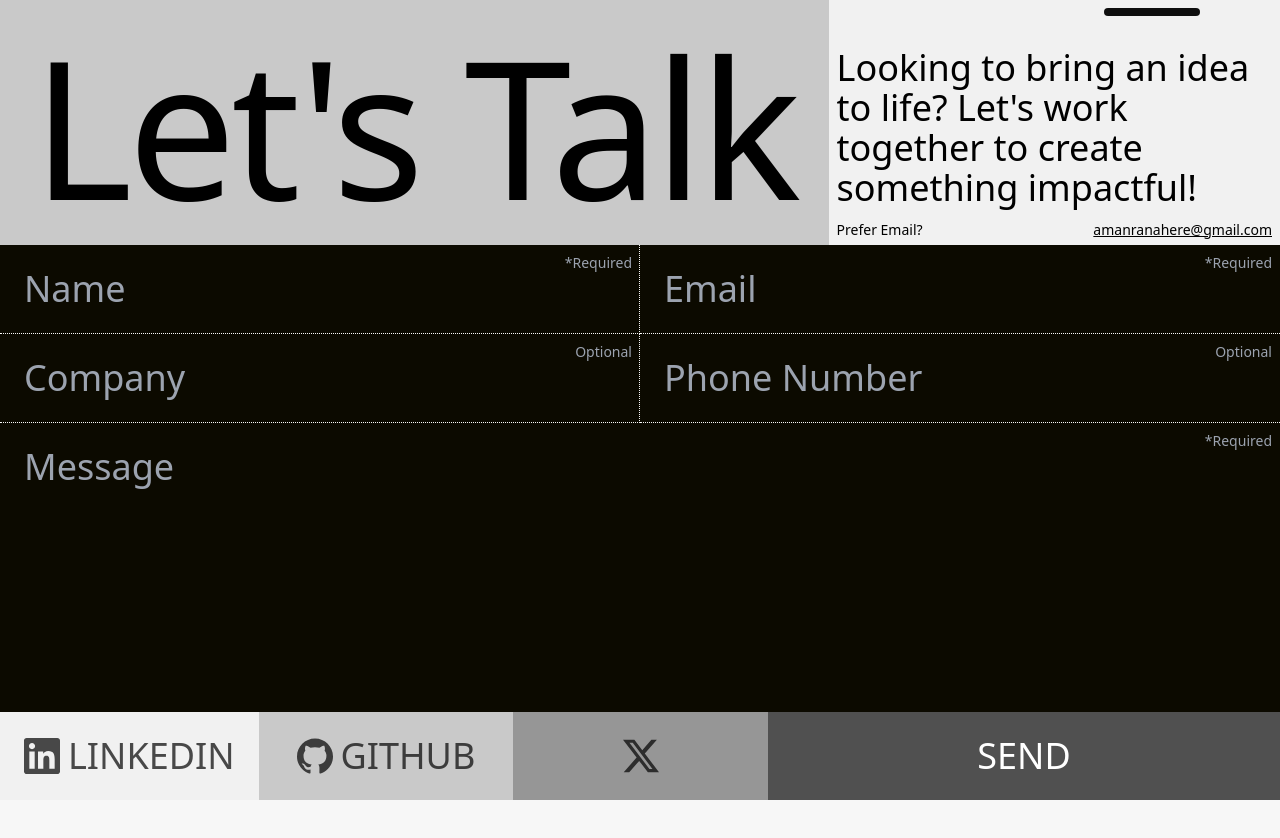
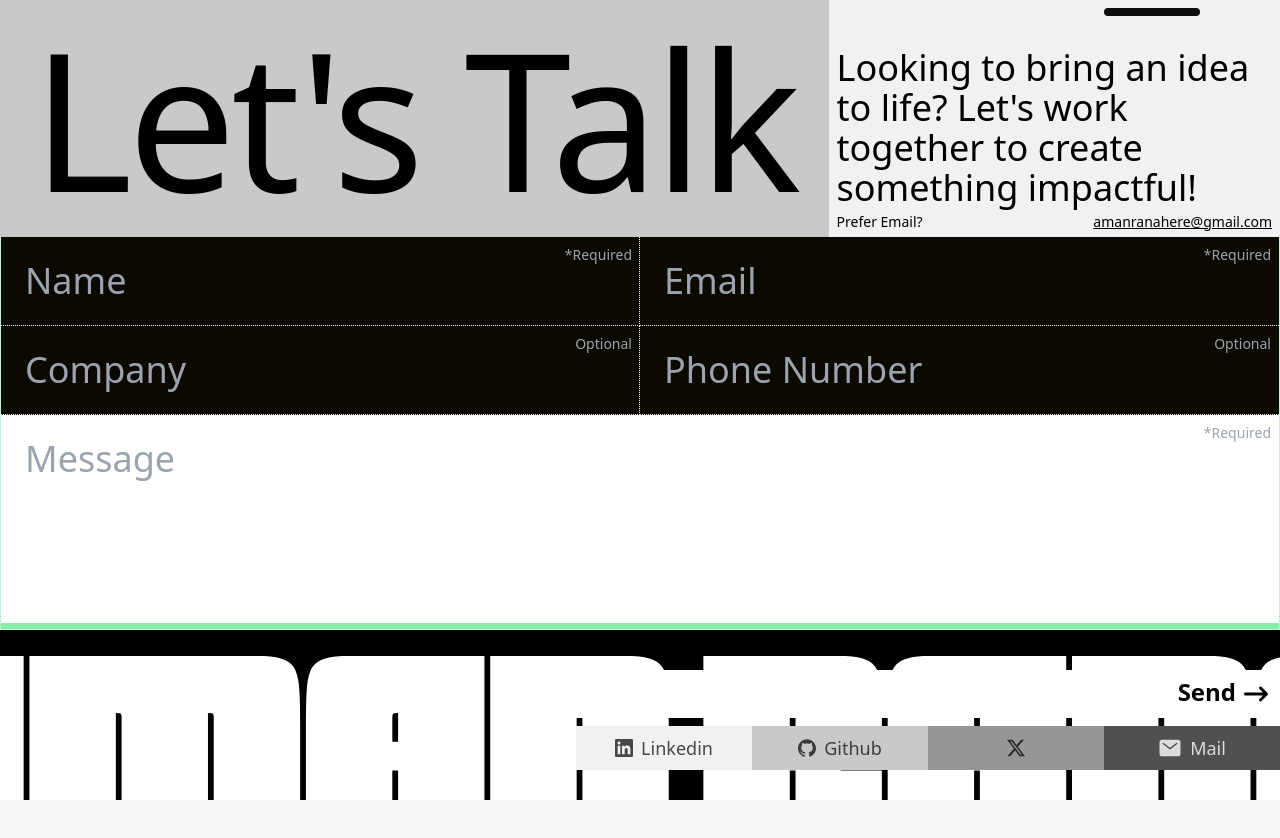
Before and after one commit to amanranahere/Portfolio, a React (Vite) app: page /contact in a window 1280 px wide. Shown: the top 838 px of the page. Built offline with nearby package versions, Linux system fonts and the light colour scheme.

Commit message:
add contact secction on home page

```diff
--- a/src/components/Capabilities/CapabilitiesComponent.jsx
+++ b/src/components/Capabilities/CapabilitiesComponent.jsx
@@ -1,4 +1,5 @@
 import React, { useState } from "react";
+import { useLocation } from "react-router-dom";
 import { motion } from "framer-motion";
 import {
   SiReact,
@@ -27,7 +28,9 @@ import {
 } from "react-icons/si";
 
 function CapabilitiesComponent() {
-  const [selectedCategory, setSelectedCategory] = useState("All");
+  const location = useLocation();
+  const initialCategory = location.state?.selectedCategory || "All";
+  const [selectedCategory, setSelectedCategory] = useState(initialCategory);
   const [expandedItem, setExpandedItem] = useState(null);
 
   const techStack = [
--- a/src/components/Contact/ContactComponent.jsx
+++ b/src/components/Contact/ContactComponent.jsx
@@ -4,7 +4,7 @@ import { motion } from "framer-motion";
 
 function ContactComponent() {
   return (
-    <div className="lg:pt-0 bg-[#f7f7f7] h-screen flex flex-col md:overflow-hidden">
+    <div className="">
       <div className="flex flex-col lg:flex-row">
         <motion.div
           initial={{ x: -300, y: -300, opacity: 0 }}
@@ -14,7 +14,7 @@ function ContactComponent() {
             ease: [0.16, 1, 0.3, 1],
             delay: 0.6,
           }}
-          className="p-8 pt-40 md:pt-52 lg:pt-10 bg-[#c9c9c9] text-[4rem] md:text-[15vw] leading-[0.9] tracking-tight font-medium whitespace-nowrap flex justify-center items-center select-none"
+          className="p-8 bg-[#c9c9c9] text-[4rem] md:text-[15vw] leading-[0.9] tracking-tight font-medium whitespace-nowrap flex justify-center items-center select-none"
         >
           Let's Talk
         </motion.div>
--- a/src/components/Contact/ContactForm.jsx
+++ b/src/components/Contact/ContactForm.jsx
@@ -1,6 +1,8 @@
 import React, { useState } from "react";
 import emailjs from "@emailjs/browser";
 import { SiLinkedin, SiGithub, SiX } from "react-icons/si";
+import { IoMail } from "react-icons/io5";
+import { FaArrowRightLong } from "react-icons/fa6";
 import { motion } from "framer-motion";
 
 export default function ContactForm() {
@@ -49,16 +51,18 @@ export default function ContactForm() {
   };
 
   return (
-    <div className="contact-form h-full flex justify-center items-center">
-      <form
-        onSubmit={handleSubmit}
-        className="w-full h-full flex flex-col flex-grow"
-      >
+    <div className="h-full flex justify-center items-center">
+      <form onSubmit={handleSubmit} className="w-full h-full flex flex-col">
+        <div className="h-full md:border-x border-b border-dotted border-[#f7f7f7] bg-green-300">
           <div className="flex flex-col md:flex-row">
             <motion.div
               initial={{ x: -100, y: -100, opacity: 0 }}
               animate={{ x: 0, y: 0, opacity: 1 }}
-            transition={{ duration: 0.6, ease: [0.16, 1, 0.3, 1], delay: 0.6 }}
+              transition={{
+                duration: 0.6,
+                ease: [0.16, 1, 0.3, 1],
+                delay: 0.6,
+              }}
               className="w-full relative"
             >
               <input
@@ -78,7 +82,11 @@ export default function ContactForm() {
             <motion.div
               initial={{ x: 100, y: -100, opacity: 0 }}
               animate={{ x: 0, y: 0, opacity: 1 }}
-            transition={{ duration: 0.6, ease: [0.16, 1, 0.3, 1], delay: 0.6 }}
+              transition={{
+                duration: 0.6,
+                ease: [0.16, 1, 0.3, 1],
+                delay: 0.6,
+              }}
               className="w-full relative"
             >
               <input
@@ -100,7 +108,11 @@ export default function ContactForm() {
             <motion.div
               initial={{ x: -100, opacity: 0 }}
               animate={{ x: 0, y: 0, opacity: 1 }}
-            transition={{ duration: 0.6, ease: [0.16, 1, 0.3, 1], delay: 0.6 }}
+              transition={{
+                duration: 0.6,
+                ease: [0.16, 1, 0.3, 1],
+                delay: 0.6,
+              }}
               className="w-full relative"
             >
               <input
@@ -119,7 +131,11 @@ export default function ContactForm() {
             <motion.div
               initial={{ x: 100, opacity: 0 }}
               animate={{ x: 0, y: 0, opacity: 1 }}
-            transition={{ duration: 0.6, ease: [0.16, 1, 0.3, 1], delay: 0.6 }}
+              transition={{
+                duration: 0.6,
+                ease: [0.16, 1, 0.3, 1],
+                delay: 0.6,
+              }}
               className="w-full relative"
             >
               <input
@@ -140,7 +156,7 @@ export default function ContactForm() {
             initial={{ y: 100, opacity: 0 }}
             animate={{ y: 0, opacity: 1 }}
             transition={{ duration: 0.6, ease: [0.16, 1, 0.3, 1], delay: 0.6 }}
-          className="w-full h-full relative"
+            className="w-full relative"
           >
             <textarea
               name="message"
@@ -148,21 +164,34 @@ export default function ContactForm() {
               value={formData.message}
               onChange={handleChange}
               required
-            rows="2"
-            className="flex-grow w-full pb-24 lg:pb-0 h-full p-6 text-lg md:text-2xl lg:text-4xl bg-[#0c0a00] hover:bg-[#1a1a1a] focus:bg-[#2a2a2a] text-[#f7f7f7] outline-none  transition-colors duration-500 resize-none"
+              rows="4"
+              className="flex-grow w-full  p-6 text-lg md:text-2xl lg:text-4xl bg-white hover:bg-[#1a1a1a] focus:bg-[#2a2a2a] text-[#f7f7f7] outline-none transition-colors duration-500 resize-none"
             ></textarea>
             <span className="absolute top-2 right-2 text-sm text-gray-400">
               *Required
             </span>
           </motion.div>
+        </div>
 
-        <div className="w-full flex flex-col md:flex-row-reverse text-lg md:text-2xl lg:text-4xl leading-5">
+        {/* buttons */}
+        <div className="w-full mt-10 flex">
+          <div className="lg:w-[45%] text-white text-sm font-semibold tracking-widest select-none font-mono">
+            <span>/</span>
+            <span className="pl-4 md:pl-10 lg:pl-28">CONTACT</span>
+          </div>
+
+          <div className="w-[55%] flex flex-col md:flex-row-reverse lg:flex-col text-lg md:text-2xl lg:text-lg leading-5">
+            <div>
               <motion.button
                 initial={{ x: 100, y: 100, opacity: 0 }}
                 animate={{ x: 0, y: 0, opacity: 1 }}
-            transition={{ duration: 0.6, ease: [0.16, 1, 0.3, 1], delay: 0.6 }}
+                transition={{
+                  duration: 0.6,
+                  ease: [0.16, 1, 0.3, 1],
+                  delay: 0.6,
+                }}
                 type="submit"
-            className="w-full h-full p-6 md:w-[40%] flex justify-center items-center bg-[#505050] hover:bg-[#303030] active:bg-[#161616] text-white relative "
+                className="w-full h-full p-3 leading-5 flex justify-end items-center text-2xl bg-white text-black relative"
               >
                 {loading ? (
                   <span className="flex items-center">
@@ -174,15 +203,19 @@ export default function ContactForm() {
                     </span>
                   </span>
                 ) : (
-              "SEND"
+                  <div className="font-semibold flex justify-center">
+                    <span>Send</span>
+                    <FaArrowRightLong className="w-6 ml-2" />
+                  </div>
                 )}
 
                 <div className="absolute -top-8 text-lg text-white">
                   {status && <p>{status}</p>}
                 </div>
               </motion.button>
+            </div>
 
-          <div className=" md:w-[60%] flex flex-col-reverse md:flex-row justify-evenly">
+            <div className="w-full mt-2 flex flex-col-reverse md:flex-row justify-evenly">
               <motion.a
                 initial={{ x: -100, y: 100, opacity: 0 }}
                 animate={{ x: 0, y: 0, opacity: 1 }}
@@ -194,9 +227,9 @@ export default function ContactForm() {
                 href="https://www.linkedin.com/in/aman-rana-709a0a330/"
                 target="_blank"
                 rel="noopener noreferrer"
-              className="w-full h-full p-6 bg-[#f1f1f1] hover:bg-[#d4d4d4] active:bg-[#bcbcbc] text-black/70 flex justify-center items-center gap-2 "
+                className="w-full p-2 bg-[#f1f1f1] hover:bg-[#d4d4d4] active:bg-[#bcbcbc] text-black/70 flex justify-center items-center gap-2"
               >
-              <SiLinkedin /> <span>LINKEDIN</span>
+                <SiLinkedin /> <span>Linkedin</span>
               </motion.a>
 
               <motion.a
@@ -210,9 +243,9 @@ export default function ContactForm() {
                 href="https://github.com/amanranahere"
                 target="_blank"
                 rel="noopener noreferrer"
-              className="w-full h-full p-6 bg-[#c9c9c9] hover:bg-[#a8a8a8] active:bg-[#8a8a8a] text-black/70 flex justify-center items-center gap-2 "
+                className="w-full p-2 bg-[#c9c9c9] hover:bg-[#a8a8a8] active:bg-[#8a8a8a] text-black/70 flex justify-center items-center gap-2 "
               >
-              <SiGithub /> <span>GITHUB</span>
+                <SiGithub /> <span>Github</span>
               </motion.a>
 
               <motion.a
@@ -226,11 +259,28 @@ export default function ContactForm() {
                 href=""
                 target="_blank"
                 rel="noopener noreferrer"
-              className="w-full h-full p-6 bg-[#969696] hover:bg-[#707070]
+                className="w-full p-2 bg-[#969696] hover:bg-[#707070]
                active:bg-[#545454] text-black/70 flex justify-center items-center gap-2 "
               >
                 <SiX />
               </motion.a>
+
+              <motion.a
+                initial={{ y: 100, opacity: 0 }}
+                animate={{ y: 0, opacity: 1 }}
+                transition={{
+                  duration: 0.8,
+                  ease: [0.16, 1, 0.3, 1],
+                  delay: 0.6,
+                }}
+                href="mailto:amanranahere@gmail.com"
+                target="_blank"
+                rel="noopener noreferrer"
+                className="w-full p-2 bg-[#505050] hover:bg-[#303030] active:bg-[#161616] text-white/80 flex justify-center items-center gap-2 "
+              >
+                <IoMail className="text-2xl" /> <span>Mail</span>
+              </motion.a>
+            </div>
           </div>
         </div>
       </form>
--- a/src/components/Home/AboutSection.jsx
+++ b/src/components/Home/AboutSection.jsx
@@ -34,7 +34,7 @@ function AboutSection() {
   };
 
   return (
-    <div className=" bg-[#1c1d21] text-[#f1f1f1]">
+    <div className=" bg-[#f1f1f1] text-black">
       <div className="h-screen flex flex-col relative mx-10 md:mx-20 lg:mx-40">
         {/* paragraph */}
         <div className="w-full absolute top-32">
--- a/src/components/Home/CapabilitiesSection.jsx
+++ b/src/components/Home/CapabilitiesSection.jsx
@@ -15,6 +15,7 @@ function CapabilitiesSection() {
       description:
         "Bringing ideas to life requires more than just code—it’s about crafting seamless, interactive, and dynamic experiences. With React.js, I build modular and reusable UI components that are efficient and scalable. Managing state efficiently is essential, and Redux ensures a predictable flow, while React Router allows users to navigate effortlessly through applications.",
       buttonText: "Explore My Frontend Stack",
+      category: "Frontend",
       img: "img",
     },
     {
@@ -23,6 +24,7 @@ function CapabilitiesSection() {
       description:
         "Behind every robust application is a powerful backend that handles data, authentication, and scalability. I rely on Node.js and Express.js to create high-performance APIs that process requests efficiently. MongoDB, coupled with Mongoose, provides flexible and scalable data storage, while JWT and Bcrypt.js ensure secure authentication for user protection.",
       buttonText: "Dive Into My Backend Toolkit",
+      category: "Backend",
       img: "img",
     },
     {
@@ -31,6 +33,7 @@ function CapabilitiesSection() {
       description:
         "Design is not just about appearance—it's about experience. Tailwind CSS allows me to style applications with precision and speed, keeping the UI clean and responsive. To add motion and interactivity, I use Framer Motion and GSAP, creating fluid transitions and engaging animations that make interfaces feel alive. Forms are an essential part of user interaction, and with React Hook Form, I ensure smooth validation and state management.",
       buttonText: "See My Design & Animation Tools",
+      category: "Frontend",
       img: "img",
     },
     {
@@ -39,6 +42,7 @@ function CapabilitiesSection() {
       description:
         "A streamlined workflow is key to building efficiently. Vite accelerates development with instant hot module replacement, while Axios simplifies API communication. Debugging and testing are critical, and tools like Postman help analyze API responses effectively. For backend services without the hassle of manual setup, I leverage Appwrite, a powerful backend-as-a-service solution.",
       buttonText: "Check Out My Dev Toolkit",
+      category: "Tools & Services",
       img: "img",
     },
     {
@@ -47,12 +51,13 @@ function CapabilitiesSection() {
       description:
         "The tech landscape is constantly evolving, and I strive to grow with it. Exploring TypeScript has enhanced my ability to write maintainable and error-free code. Three.js opens the door to immersive 3D web experiences, while Docker streamlines development and deployment processes. Learning never stops, and I’m always on the lookout for the next tool to refine my craft.",
       buttonText: "Discover What I’m Learning",
+      category: "Exploring / Learning",
       img: "img",
     },
     {
       number: "",
-      title: " ",
-      description: " ",
+      title: "",
+      description: "",
     },
   ];
 
@@ -101,7 +106,7 @@ function CapabilitiesSection() {
             return (
               <motion.li
                 key={index}
-                className={`h-[70vh] md:h-[60vh] lg:h-[70vh] border-t-2 border-dotted border-[#6a6a6a] flex flex-col lg:flex-row bg-[#f1f1f1] sticky top-0 `}
+                className={`h-[70vh] md:h-[60vh] lg:h-[70vh] border-t-2 border-dotted border-[#6a6a6a] flex flex-col lg:flex-row bg-[#f1f1f1] sticky last:relative last:border-none last:h-[50vh] last:bg-transparent`}
                 style={{ top: `${index * 12}vh`, y: moveUp }}
               >
                 <div className="text-xs lg:text-sm lg:w-[25%] py-2 lg:py-5 font-mono">
@@ -120,7 +125,14 @@ function CapabilitiesSection() {
 
                   {item.buttonText && (
                     <div className="w-full flex justify-end lg:justify-start ">
-                      <button className="px-6 py-2 text-black/70 border border-black/50 bg-[#f1f1f1] text-xs font-medium md:tracking-widest rounded-[0.21rem] hover:text-white hover:bg-black transition duration-300 active:scale-95 uppercase font-mono">
+                      <button
+                        onClick={() =>
+                          navigate("/capabilities", {
+                            state: { selectedCategory: item.category },
+                          })
+                        }
+                        className="px-6 py-2 text-black/70 border border-black/50 bg-[#f1f1f1] text-xs font-medium md:tracking-widest rounded-[0.21rem] hover:text-white hover:bg-black transition duration-300 active:scale-95 uppercase font-mono"
+                      >
                         {item.buttonText}{" "}
                         <span className="leading-3 text-base">
                           &nbsp;&rarr;
--- a/src/components/Home/ContactSection.jsx
+++ b/src/components/Home/ContactSection.jsx
@@ -1,9 +1,10 @@
 import React from "react";
+import ContactComponent from "../Contact/ContactComponent.jsx";
 
 function ContactSection() {
   return (
-    <div className="h-screen bg-[#1c1d21] text-[#f3f1ec] text-2xl flex justify-center items-center">
-      CONTACT SECTION
+    <div className="h-[150vh] flex justify-center items-center bg-black lg:p-10">
+      <ContactComponent />
     </div>
   );
 }
```
Lines whose indentation alone changed are shown as unchanged.
